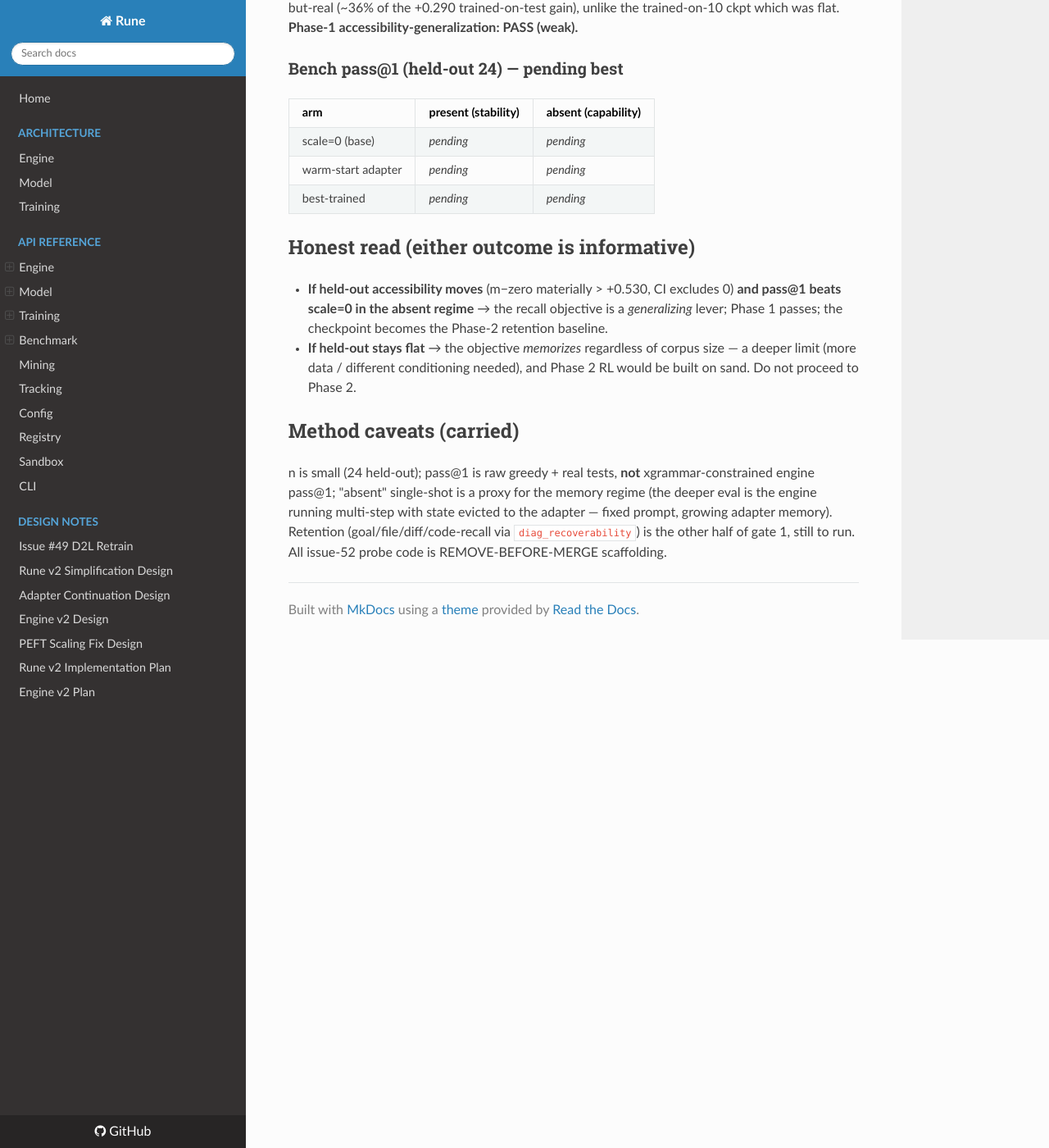
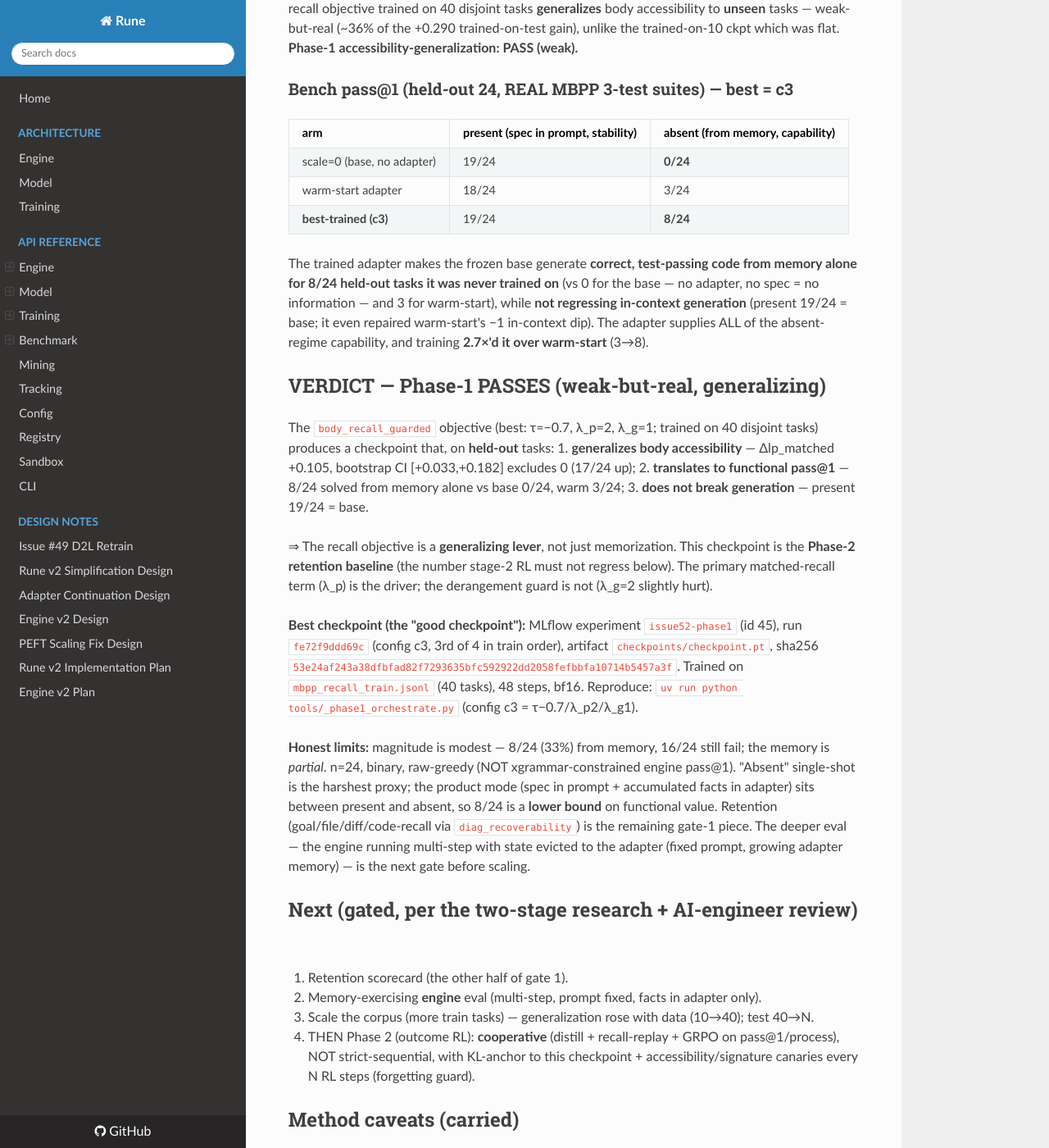
Before and after one commit to ElixirTrials/rune, an MkDocs documentation site: the page built from docs/issue52-phase1-results-2026-06-04.md, in a window 1280 px wide and 1400 px high, scrolled down 1621 px. Shown: the whole window at 82% size. Built offline with MkDocs 1.6.1, drawn with Linux system fonts in a browser that asks for light colours; nearby versions of some CDN libraries; some of the changed text lies outside the part shown.

Commit message:
issue #52 Phase-1 COMPLETE — PASSES: held-out pass@1 absent 0(base)/3(warm)/8(trained); generalizes [remove-before-merge]
best ckpt c3 (tau-0.7 lp2 lg1) MLflow run fe72f9ddd69c. Accessibility generalizes
(Delta lp_matched +0.105 CI [+0.033,+0.182]); functional pass@1 8/24 held-out from memory
(vs base 0, warm 3); no in-context regression (present 19/24=base).

Co-Authored-By: Claude Opus 4.8 <noreply@anthropic.com>

```diff
--- a/docs/issue52-phase1-results-2026-06-04.md
+++ b/docs/issue52-phase1-results-2026-06-04.md
@@ -1,8 +1,9 @@
 # Issue #52 — Phase-1 results (recall objective: trainability → generalization → bench)
 
-**Status: LIVE — Phase-1 HPO running overnight (2026-06-03/04 UTC). This doc + the PR comment
-update as configs land.** Durable companions: `issue52-crossover-frozen-probe-results-2026-06-03.md`
-(pilot 1), `issue52-pilot2-recall-guarded-results-2026-06-03.md` (pilot 2).
+**Status: COMPLETE (2026-06-04 UTC) — Phase-1 PASSES (weak-but-real, generalizing). See VERDICT.**
+Durable companions: `issue52-crossover-frozen-probe-results-2026-06-03.md` (pilot 1),
+`issue52-pilot2-recall-guarded-results-2026-06-03.md` (pilot 2). Best checkpoint: MLflow
+experiment `issue52-phase1`, config c3 (τ=−0.7, λ_p=2, λ_g=1) — see run id below.
 
 ## The arc so far
 
@@ -61,20 +62,52 @@ EXCLUDES ZERO** (sign-test p=0.064; CI is the stronger statistic for heavy-taile
 **unseen** tasks — weak-but-real (~36% of the +0.290 trained-on-test gain), unlike the
 trained-on-10 ckpt which was flat. **Phase-1 accessibility-generalization: PASS (weak).**
 
-### Bench pass@1 (held-out 24) — pending best
-| arm | present (stability) | absent (capability) |
+### Bench pass@1 (held-out 24, REAL MBPP 3-test suites) — best = c3
+| arm | present (spec in prompt, stability) | **absent (from memory, capability)** |
 |---|---|---|
-| scale=0 (base) | _pending_ | _pending_ |
-| warm-start adapter | _pending_ | _pending_ |
-| best-trained | _pending_ | _pending_ |
+| scale=0 (base, no adapter) | 19/24 | **0/24** |
+| warm-start adapter | 18/24 | 3/24 |
+| **best-trained (c3)** | 19/24 | **8/24** |
 
-## Honest read (either outcome is informative)
-- **If held-out accessibility moves** (m−zero materially > +0.530, CI excludes 0) **and pass@1
-  beats scale=0 in the absent regime** → the recall objective is a *generalizing* lever; Phase 1
-  passes; the checkpoint becomes the Phase-2 retention baseline.
-- **If held-out stays flat** → the objective *memorizes* regardless of corpus size — a deeper
-  limit (more data / different conditioning needed), and Phase 2 RL would be built on sand. Do
-  not proceed to Phase 2.
+The trained adapter makes the frozen base generate **correct, test-passing code from memory
+alone for 8/24 held-out tasks it was never trained on** (vs 0 for the base — no adapter, no spec
+= no information — and 3 for warm-start), while **not regressing in-context generation**
+(present 19/24 = base; it even repaired warm-start's −1 in-context dip). The adapter supplies
+ALL of the absent-regime capability, and training **2.7×'d it over warm-start** (3→8).
+
+## VERDICT — Phase-1 PASSES (weak-but-real, generalizing)
+The `body_recall_guarded` objective (best: τ=−0.7, λ_p=2, λ_g=1; trained on 40 disjoint tasks)
+produces a checkpoint that, on **held-out** tasks:
+1. **generalizes body accessibility** — Δlp_matched +0.105, bootstrap CI [+0.033,+0.182]
+   excludes 0 (17/24 up);
+2. **translates to functional pass@1** — 8/24 solved from memory alone vs base 0/24, warm 3/24;
+3. **does not break generation** — present 19/24 = base.
+
+⇒ The recall objective is a **generalizing lever**, not just memorization. This checkpoint is the
+**Phase-2 retention baseline** (the number stage-2 RL must not regress below). The primary
+matched-recall term (λ_p) is the driver; the derangement guard is not (λ_g=2 slightly hurt).
+
+**Best checkpoint (the "good checkpoint"):** MLflow experiment `issue52-phase1` (id 45), run
+`fe72f9ddd69c` (config c3, 3rd of 4 in train order), artifact `checkpoints/checkpoint.pt`,
+sha256 `53e24af243a38dfbfad82f7293635bfc592922dd2058fefbbfa10714b5457a3f`. Trained on
+`mbpp_recall_train.jsonl` (40 tasks), 48 steps, bf16. Reproduce:
+`uv run python tools/_phase1_orchestrate.py` (config c3 = τ−0.7/λ_p2/λ_g1).
+
+**Honest limits:** magnitude is modest — 8/24 (33%) from memory, 16/24 still fail; the memory is
+*partial*. n=24, binary, raw-greedy (NOT xgrammar-constrained engine pass@1). "Absent" single-shot
+is the harshest proxy; the product mode (spec in prompt + accumulated facts in adapter) sits
+between present and absent, so 8/24 is a **lower bound** on functional value. Retention
+(goal/file/diff/code-recall via `diag_recoverability`) is the remaining gate-1 piece. The deeper
+eval — the engine running multi-step with state evicted to the adapter (fixed prompt, growing
+adapter memory) — is the next gate before scaling.
+
+## Next (gated, per the two-stage research + AI-engineer review)
+1. Retention scorecard (the other half of gate 1).
+2. Memory-exercising **engine** eval (multi-step, prompt fixed, facts in adapter only).
+3. Scale the corpus (more train tasks) — generalization rose with data (10→40); test 40→N.
+4. THEN Phase 2 (outcome RL): **cooperative** (distill + recall-replay + GRPO on pass@1/process),
+   NOT strict-sequential, with KL-anchor to this checkpoint + accessibility/signature canaries
+   every N RL steps (forgetting guard).
 
 ## Method caveats (carried)
 n is small (24 held-out); pass@1 is raw greedy + real tests, **not** xgrammar-constrained engine
```
